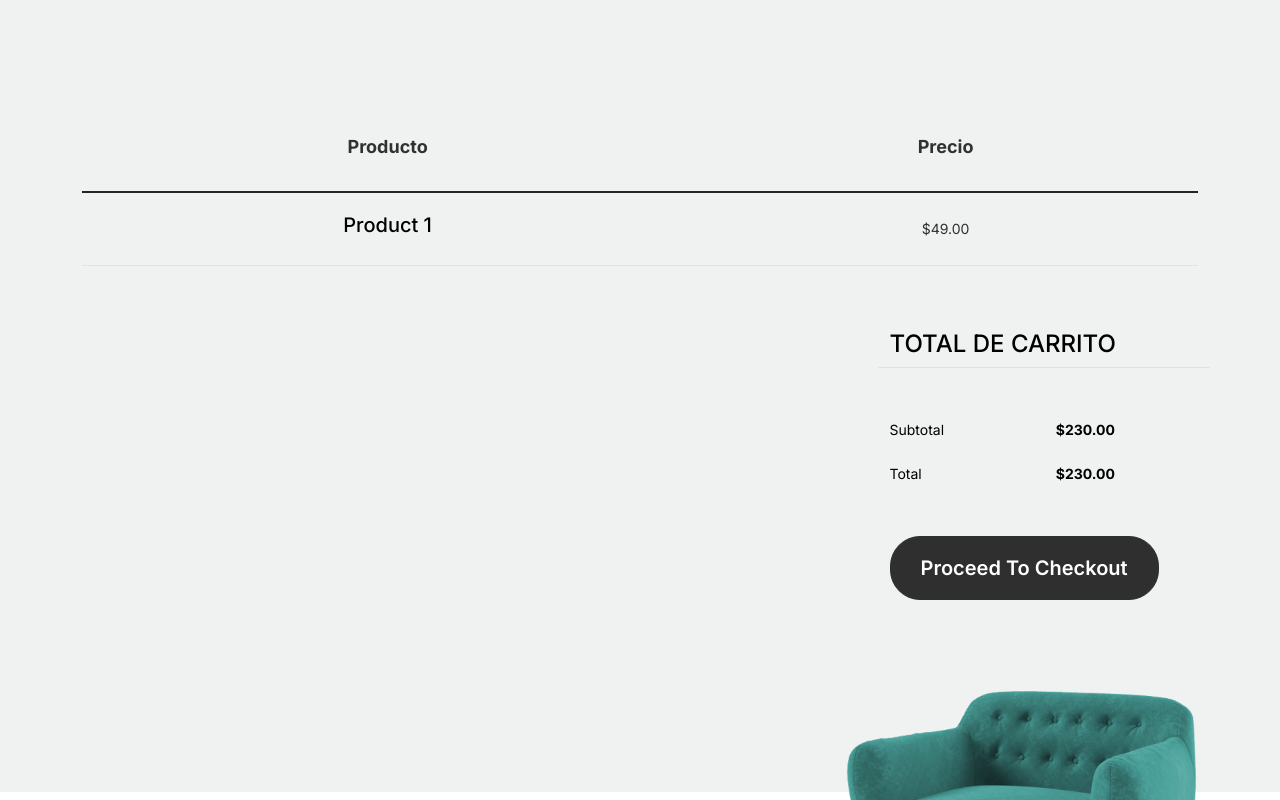
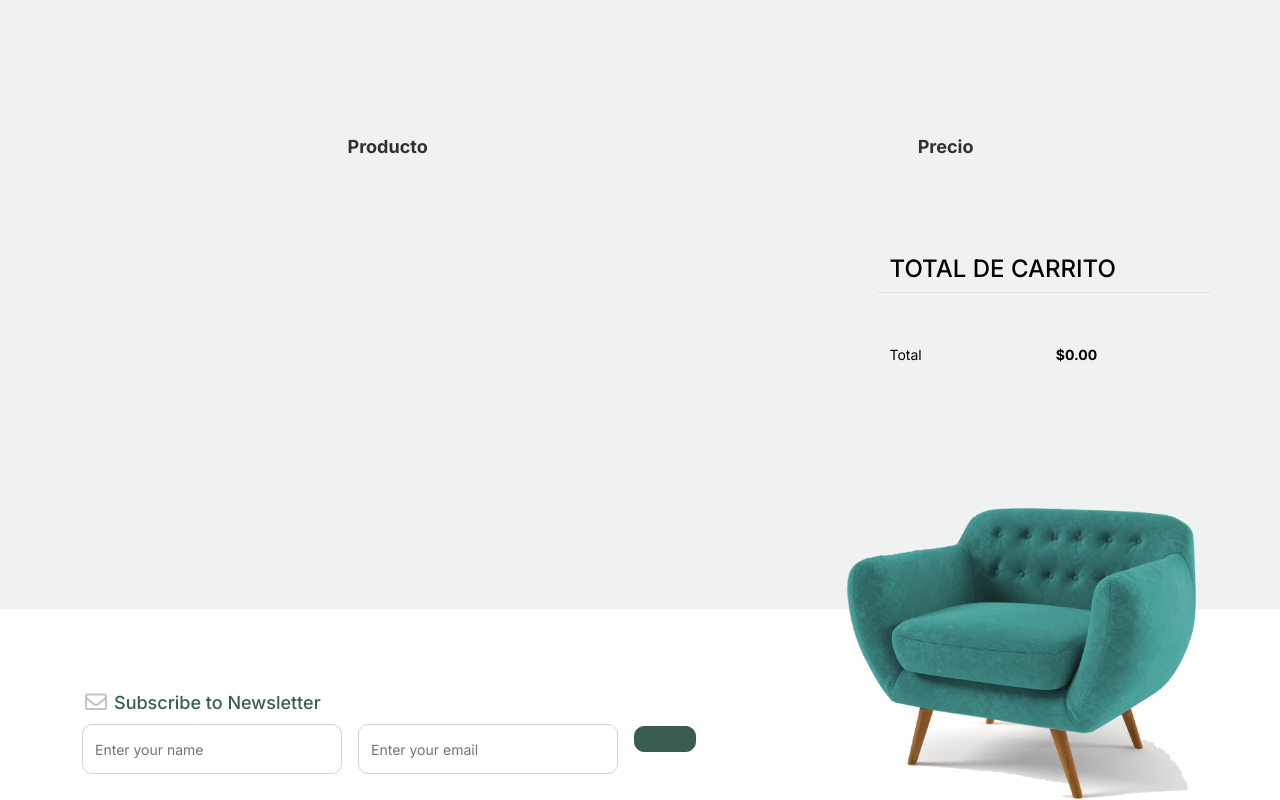
Before and after one commit to vicobettik/ExamenAngular, an Angular app: page /cart in a window 1280 px wide. Shown: the part 391-1191 px from the top of the page. Built offline with nearby package versions, Linux system fonts and the light colour scheme.

Commit message:
generar orden

```diff
--- a/src/app/components/cart/cart.component.html
+++ b/src/app/components/cart/cart.component.html
@@ -28,12 +28,12 @@
               <th class="product-price">Precio</th>
             </tr>
           </thead>
-          <tbody>
-            <tr>
+          <tbody *ngIf="cart">
+            <tr *ngFor="let product of cart.products">
               <td class="product-name">
-                <h2 class="h5 text-black">Product 1</h2>
+                <h2 class="h5 text-black">{{product.name}}</h2>
               </td>
-              <td>$49.00</td>
+              <td>{{product.price | currency}}</td>
             </tr>
 
           </tbody>
@@ -61,26 +61,18 @@
               <h3 class="text-black h4 text-uppercase">Total de carrito</h3>
             </div>
           </div>
-          <div class="row mb-3">
-            <div class="col-md-6">
-              <span class="text-black">Subtotal</span>
-            </div>
-            <div class="col-md-6 text-right">
-              <strong class="text-black">$230.00</strong>
-            </div>
-          </div>
           <div class="row mb-5">
             <div class="col-md-6">
               <span class="text-black">Total</span>
             </div>
             <div class="col-md-6 text-right">
-              <strong class="text-black">$230.00</strong>
+              <strong class="text-black">{{TotalPrice | currency}}</strong>
             </div>
           </div>
 
-          <div class="row">
+          <div class="row" *ngIf="NumProducts > 0">
             <div class="col-md-12">
-              <button class="btn btn-black btn-lg py-3 btn-block" onclick="window.location='checkout.html'">Proceed To Checkout</button>
+              <button class="btn btn-black btn-lg py-3 btn-block" (click)="putOrder()">Procesar orden</button>
             </div>
           </div>
         </div>
--- a/src/app/components/cart/cart.component.ts
+++ b/src/app/components/cart/cart.component.ts
@@ -1,10 +1,48 @@
-import { Component } from '@angular/core';
+import { Component, OnInit } from '@angular/core';
+import { CartService } from 'src/app/services/store/cart.service';
+import { Cart } from 'src/app/services/store/interfaces/cart';
+import { Product } from '../../services/store/interfaces/product';
+import { HttpClient } from '@angular/common/http';
 
 @Component({
   selector: 'app-cart',
   templateUrl: './cart.component.html',
   styleUrls: ['./cart.component.css']
 })
-export class CartComponent {
+export class CartComponent implements OnInit{
+  cart:Cart = {idUsuario:0, products:[]};
+  constructor(private cartService:CartService){
+
+  }
+
+  ngOnInit(): void {
+      this.cart = this.cartService.cart;
+  }
+
+  get TotalPrice(){
+    let sum = 0;
+
+    this.cart.products.forEach(element => {
+      sum += element.price;
+    });
+
+    return sum;
+  }
+
+  get NumProducts(){
+    return this.cart.products.length;
+  }
+
+  public putOrder(){
+    this.cartService.putOrder(this.cart)
+      .subscribe({
+        next:() => {
+          console.log("todo bien")
+        },
+        error:(err) => {
+          console.log(err)
+        }
+      })
+  }
 
 }
--- a/src/app/services/store/cart.service.ts
+++ b/src/app/services/store/cart.service.ts
@@ -4,6 +4,8 @@ import { Product } from './interfaces/product';
 import { LoginComponent } from '../../auth/login/login.component';
 import { LoginService } from '../auth/login.service';
 import { User } from '../auth/interfaces/user';
+import { HttpClient, HttpErrorResponse } from '@angular/common/http';
+import { catchError, throwError } from 'rxjs';
 
 @Injectable({
   providedIn: 'root'
@@ -11,8 +13,10 @@ import { User } from '../auth/interfaces/user';
 export class CartService {
   cart:Cart = {idUsuario:0, products: []};
   userData?:User;
+  private url: string = 'https://localhost:7063/Cart';
 
-  constructor(private loginService:LoginService) {
+  constructor(private loginService:LoginService
+              ,private http:HttpClient) {
     this.loginService.userData.subscribe(
       {
         next:(userData) => {
@@ -34,4 +38,21 @@ export class CartService {
     return true;
   }
 
+  public putOrder(cart: Cart){
+    return this.http.post<User>(this.url, cart)
+    .pipe(
+      catchError(this.handleError)
+      );
+  }
+
+  private handleError(error:HttpErrorResponse){
+    if (error.status === 0) {
+      console.error('Se ha producido un error', error.error);
+    }
+    else {
+      console.error('Backend retorno el codigo de estado', error.status, error.error);
+    }
+    return throwError(() => new Error('Algo fallo, por favor intente nuevamente.'));
+  }
+
 }
```
